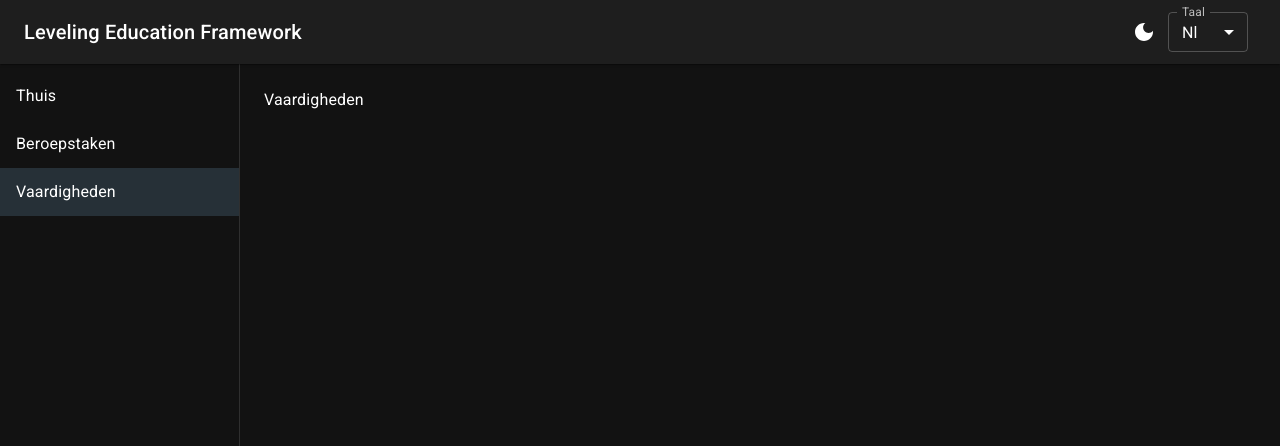
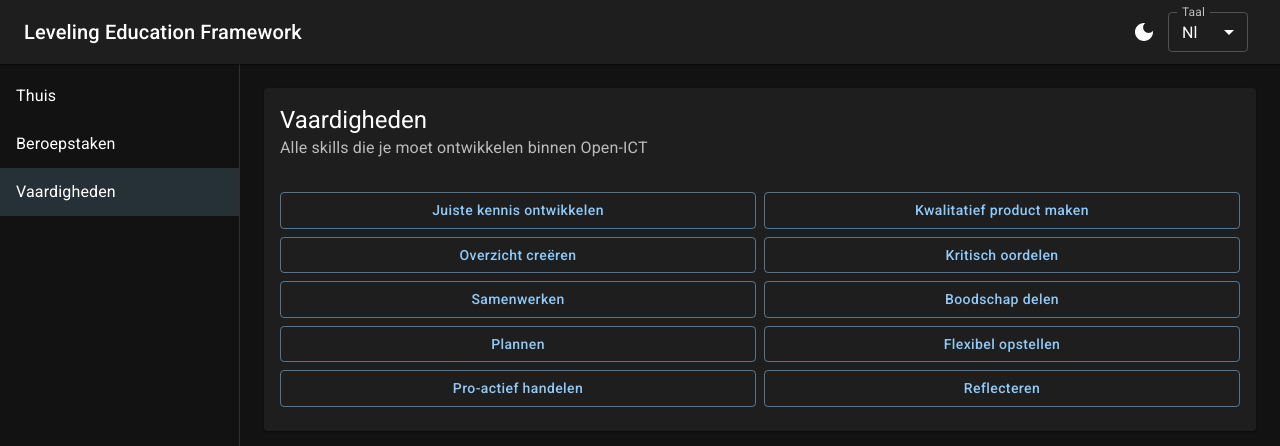
Before and after one commit to spark-156/leveling-education-framework, a Next.js app in the folder frontend-new/: page /vaardigheden in a window 1280 px wide. Shown: the top 446 px of the page. Built offline with nearby package versions, Linux system fonts and the light colour scheme.

Commit message:
Navigation card for vaardigheden

```diff
--- /dev/null
+++ b/frontend-new/components/NavigationCard.tsx
@@ -0,0 +1,23 @@
+import { Card, CardContent, CardHeader, Grid } from "@mui/material";
+import { ReactNode } from "react";
+
+export function NavigationCard({
+  title,
+  subheader,
+  children,
+}: {
+  title: string | ReactNode;
+  subheader: string | ReactNode;
+  children: ReactNode;
+}) {
+  return (
+    <Card sx={{ minWidth: 300 }}>
+      <CardHeader title={title} subheader={subheader} />
+      <CardContent>
+        <Grid container spacing={1}>
+          {children}
+        </Grid>
+      </CardContent>
+    </Card>
+  );
+}
--- /dev/null
+++ b/frontend-new/components/NavigationCardButton.tsx
@@ -0,0 +1,44 @@
+import { ReactNode } from "react";
+import { useRouter } from "next/router";
+import { Button, Grid, GridProps } from "@mui/material";
+import Link from "next/link";
+
+export function NavigationCardButton({
+  title,
+  query_param_key,
+  query_param_value,
+  props = { xs: 12, sm: 6 },
+}: {
+  title: string | ReactNode;
+  query_param_key: string;
+  query_param_value: string;
+  props?: GridProps;
+}) {
+  const router = useRouter();
+  const { [query_param_key]: query_param_value_real } = router.query;
+
+  return (
+    <Grid item {...props}>
+      <Link
+        href={
+          query_param_value === query_param_value_real
+            ? {}
+            : { query: { [query_param_key]: query_param_value } }
+        }
+        style={{ width: "100%" }}
+      >
+        <Button
+          sx={{ textTransform: "none" }}
+          variant={
+            query_param_value === query_param_value_real
+              ? "contained"
+              : "outlined"
+          }
+          fullWidth
+        >
+          {title}
+        </Button>
+      </Link>
+    </Grid>
+  );
+}
--- /dev/null
+++ b/frontend-new/components/VaardighedenNavigationCard.tsx
@@ -0,0 +1,33 @@
+import { NavigationCard } from "./NavigationCard";
+import { FormattedMessage } from "react-intl";
+import { NavigationCardButton } from "./NavigationCardButton";
+
+export function VaardighedenNavigationCard() {
+  const vaardigheden = [
+    "juiste_kennis_ontwikkelen",
+    "kwalitatief_product_maken",
+    "overzicht_creeren",
+    "kritisch_oordelen",
+    "samenwerken",
+    "boodschap_delen",
+    "plannen",
+    "flexibel_opstellen",
+    "pro-actief_handelen",
+    "reflecteren",
+  ];
+  return (
+    <NavigationCard
+      title={<FormattedMessage id="SKILLS" />}
+      subheader={<FormattedMessage id="SKILLS_SUBHEADER" />}
+    >
+      {vaardigheden.map((vaardigheid) => (
+        <NavigationCardButton
+          key={vaardigheid}
+          title={<FormattedMessage id={vaardigheid} />}
+          query_param_key="vaardigheid"
+          query_param_value={vaardigheid}
+        />
+      ))}
+    </NavigationCard>
+  );
+}
--- a/frontend-new/lang/en.json
+++ b/frontend-new/lang/en.json
@@ -5,5 +5,16 @@
   "HOME": "Home",
   "LANGUAGE": "Language",
   "PROFESSIONAL_DUTIES": "Professional duties",
-  "SKILLS": "Skills"
+  "SKILLS": "Skills",
+  "SKILLS_SUBHEADER": "All the skills you need to develop in Open-ICT",
+  "juiste_kennis_ontwikkelen": "Proper knowledge development",
+  "kwalitatief_product_maken": "Making a qualitative product",
+  "overzicht_creeren": "Overview creation",
+  "kritisch_oordelen": "Critical assessments",
+  "samenwerken": "Collaboration",
+  "boodschap_delen": "Message sharing",
+  "plannen": "Planning",
+  "flexibel_opstellen": "Being flexible",
+  "pro-actief_handelen": "Acting proactively",
+  "reflecteren": "Reflecting"
 }
--- a/frontend-new/lang/nl.json
+++ b/frontend-new/lang/nl.json
@@ -5,5 +5,16 @@
   "HOME": "Thuis",
   "LANGUAGE": "Taal",
   "PROFESSIONAL_DUTIES": "Beroepstaken",
-  "SKILLS": "Vaardigheden"
+  "SKILLS": "Vaardigheden",
+  "SKILLS_SUBHEADER": "Alle skills die je moet ontwikkelen binnen Open-ICT",
+  "juiste_kennis_ontwikkelen": "Juiste kennis ontwikkelen",
+  "kwalitatief_product_maken": "Kwalitatief product maken",
+  "overzicht_creeren": "Overzicht creëren",
+  "kritisch_oordelen": "Kritisch oordelen",
+  "samenwerken": "Samenwerken",
+  "boodschap_delen": "Boodschap delen",
+  "plannen": "Plannen",
+  "flexibel_opstellen": "Flexibel opstellen",
+  "pro-actief_handelen": "Pro-actief handelen",
+  "reflecteren": "Reflecteren"
 }
--- a/frontend-new/pages/vaardigheden.tsx
+++ b/frontend-new/pages/vaardigheden.tsx
@@ -1,17 +1,17 @@
 import Head from "next/head";
-import { FormattedMessage, useIntl } from "react-intl";
-import { Typography } from "@mui/material";
+import { useIntl } from "react-intl";
+import { VaardighedenNavigationCard } from "../components/VaardighedenNavigationCard";
 
 export default function Vaardigheden() {
   const intl = useIntl();
+
   return (
     <>
       <Head>
         <title>LEF - {intl.formatMessage({ id: "SKILLS" })}</title>
       </Head>
-      <Typography>
-        <FormattedMessage id="SKILLS" />
-      </Typography>
+
+      <VaardighedenNavigationCard />
     </>
   );
 }
```
